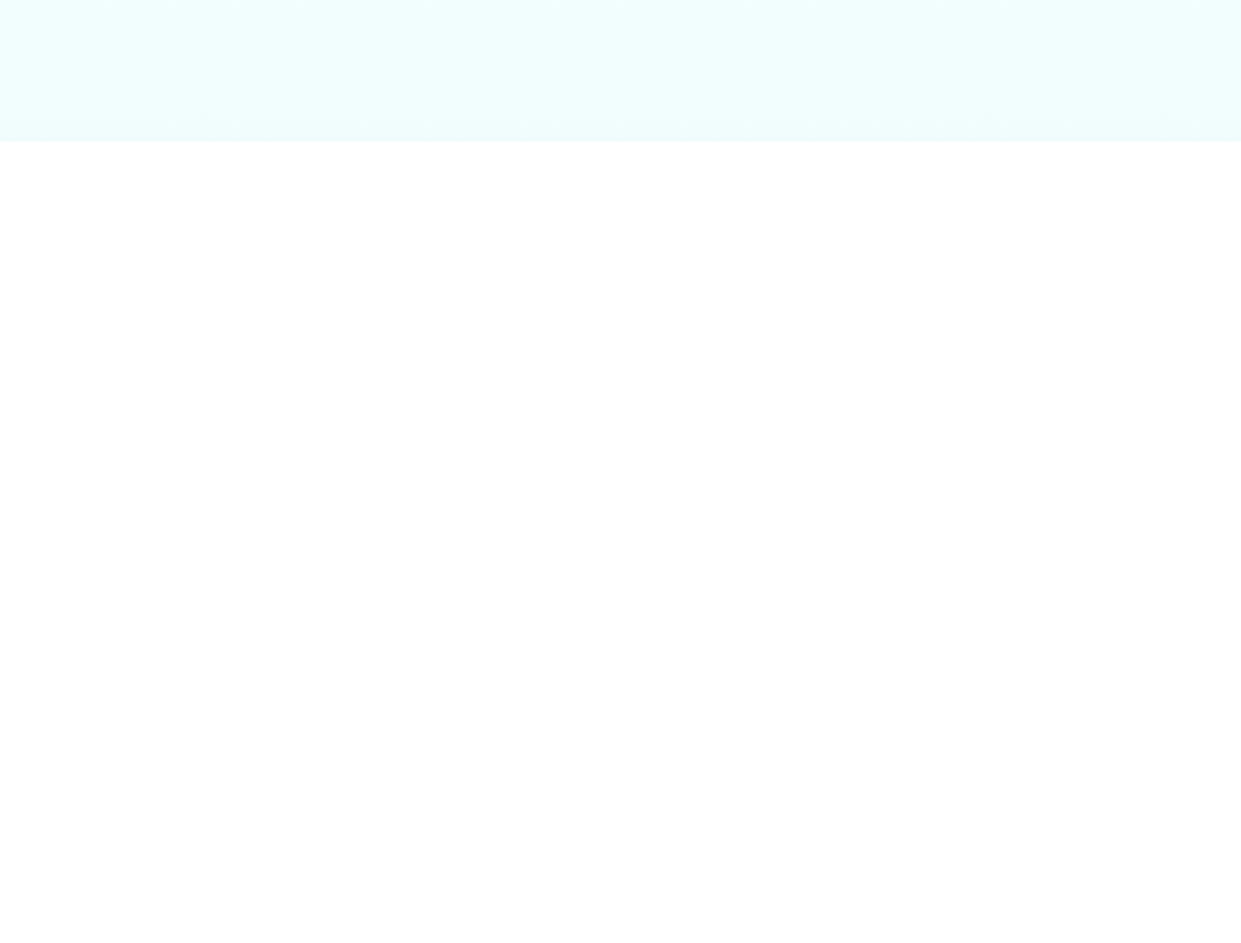
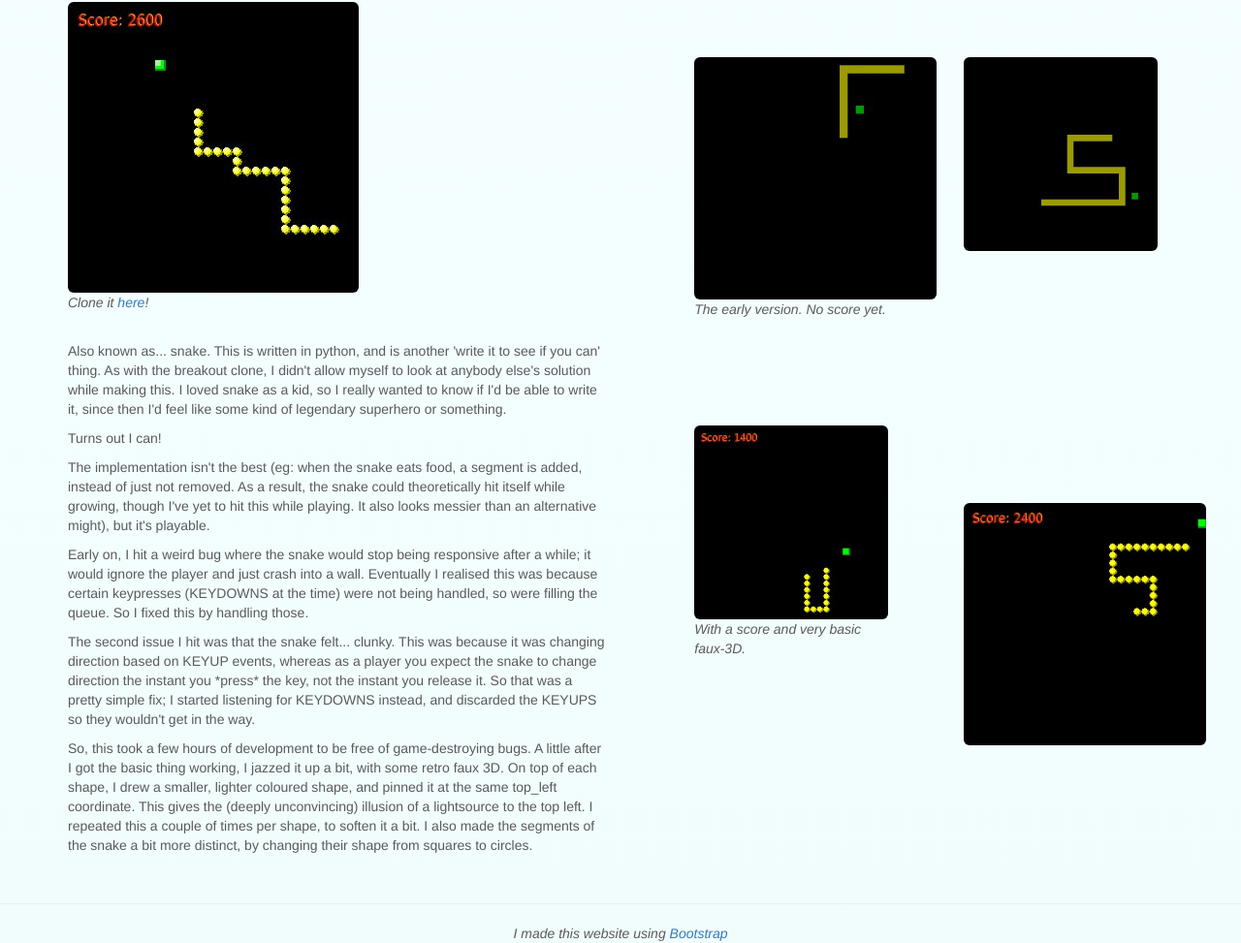
Before and after one commit to Zarathecat/Zarathecat.github.io, a plain HTML site: page games.html in a window 1280 px wide. Shown: the part 654-1627 px from the top of the page at 97% size. Before the commit the page ends 800 px from the top, so only its background shows below. Drawn offline with Linux system fonts and the light colour scheme.

Commit message:
Add python-python, correct some details and tidy some formatting
This adds my implementation of 'snake', 'pythonpython.py' to the games
page. It also tidies misc. other pages so that they are up to date and
more nicely laid out.

```diff
--- a/games.html
+++ b/games.html
@@ -72,21 +72,28 @@
         <div class="row">
             <div class="col-lg-6">
                 <h1>Finally making games!</h1>
+                <br>
                 <p> I'm learning to python and pygame at the moment.
                     This page will document my experiences!
                     I should've started earlier, really.</p>
+                <br>
+                <h2>Breakout Clone </h2>
                 <p>After spending about a
                     week with pygame after work,
                     I tried making a little breakout clone to
                     see if I could.
                     I got the basic skeleton working in about an hour and a half.
-                    Maybe that's a long time,
-                    whatever,
+                    Maybe that's a long time;
+                    whatever;
                     it worked.</p>
                 <p> The actual game can be cloned <a href="https://github.com/Zarathecat/breakout-clone">here</a>
                     .</p>
+
             </div>
             <div class="col-lg-6">
+                <br>
+                <br>
+                <br>
                 <p> <i>Some screenshots:</i></p>
                 <div class="col-lg-6">
                     <img src="img/screenshot.jpg" class="twohundred img-rounded">
@@ -94,8 +101,6 @@
                 </div>
                 <div class="col-lg-6">
                     <img src="img/screenshot_1.jpg" class="twohundred img-rounded">
-                    <br>
-                    <br>
                 </div>
             </div>
         </div>
@@ -104,13 +109,91 @@
                 <p>You'll find the music for it <a href="music.html">on this very website</a>.
                     Put it in a 'music' folder in the top level folder.</p>
                 <p>You will need python and pygame to run it.
-                   It's still very basic. :) </p></div>
+                   It's still very basic. :) </p>
+            </div>
             <div class="col-lg-1"></div>
             <div class="col-lg-5">
                 <div class="col-lg-6">
                     <img src="img/screenshot_2.jpg" class="twohundred img-rounded">
                 </div>
                 <div class="col-lg-6">
+                </div>
+            </div>
+        </div>
+        <div class="row">
+            <div class="col-lg-6">
+                <h2> Python-Python</h2>
+                <img src="img/snakeshot2.jpeg" class="img-rounded">
+                <p><i>Clone it <a href="https://github.com/Zarathecat/pythonpython.git">here</a>!</i></p>
+                <br>
+                <p> Also known as... snake. This is written in python,
+                and is another 'write it to see if you can' thing.
+                    As with the breakout clone, I didn't allow myself to look at anybody else's solution
+                    while making this. I loved snake as a kid, so I really wanted
+                    to know if I'd be able to write it,
+                    since then I'd feel like some kind of legendary superhero or something.</p>
+                    <p>Turns out I can!</p>
+                    <p>The implementation isn't the best (eg: when the snake eats food,
+                    a segment is added, instead of just not removed. As a result, the
+                    snake could theoretically hit itself while growing, though I've
+                    yet to hit this while playing.
+                    It also looks messier than an alternative might), but it's playable.</p>
+                <p> Early on, I hit a weird bug where the snake would stop being responsive after a while;
+                    it would ignore the player and just crash into a wall. Eventually I realised this was
+                    because certain keypresses (KEYDOWNS at the time) were not being handled, so were
+                    filling the queue. So I fixed this by handling those.</p>
+                <p> The second issue I hit was that the snake felt... clunky. This was because it was
+                    changing direction based on KEYUP events,
+                    whereas as a player you expect the snake to change
+                    direction the instant you *press* the key, not the instant you release it.
+                    So that was a pretty simple fix; I started listening for KEYDOWNS instead, and discarded
+                    the KEYUPS so they wouldn't get in the way.</p>
+                <p> So, this took a few hours of development to be free of game-destroying bugs.
+                A little after I got the basic thing working, I jazzed it up a bit,
+                with some retro faux 3D. On top of each shape, I drew a smaller, lighter coloured shape, and pinned
+                it at the same top_left coordinate.
+                This gives the (deeply unconvincing) illusion of a lightsource to the top left.
+                I repeated this a couple of times per shape, to soften it a bit.
+                I also made the segments of the
+                snake a bit more distinct, by changing their shape from squares to circles.</p>
+            </div>
+            <div class="col-lg-6">
+                <br>
+                <br>
+                <br>
+                <br>
+                <br>
+                <br>
+                <div class="col-lg-1"></div>
+                <div class="col-lg-5">
+                    <img src="img/snake-screenshot-2.jpeg" class = "img-rounded" width="250" height="250">
+                    <p> <i> The early version. No score yet. </i></p>
+                    <br>
+                    <br>
+                    <br>
+                    <br>
+                    <br>
+                    <img src="img/snake3Dpy1.jpeg" class = "img-rounded twohundred">
+                    <p> <i> With a score and very basic faux-3D.</i></p>
+                </div>
+                <div class="col-lg-1"></div>
+                <div class="col-lg-5">
+                    <img src="img/snake-screenshot-4.jpeg" class = "img-rounded twohundred">
+                    <br>
+                    <br>
+                    <br>
+                    <br>
+                    <br>
+                    <br>
+                    <br>
+                    <br>
+                    <br>
+                    <br>
+                    <br>
+                    <br>
+                    <br>
+                    <br>
+                    <img src="img/snake3Dpy3.jpeg" class= "img-rounded" width="250" height="250">
                 </div>
             </div>
         </div>
```
Also changed, not shown: index.html (+19 -3 lines), img/snake-screenshot-2.jpeg (added), img/snake-screenshot-4.jpeg (added), img/snake3Dpy1.jpeg (added), img/snake3Dpy3.jpeg (added), img/snakeshot2.jpeg (added). Lines whose indentation alone changed are shown as unchanged.
